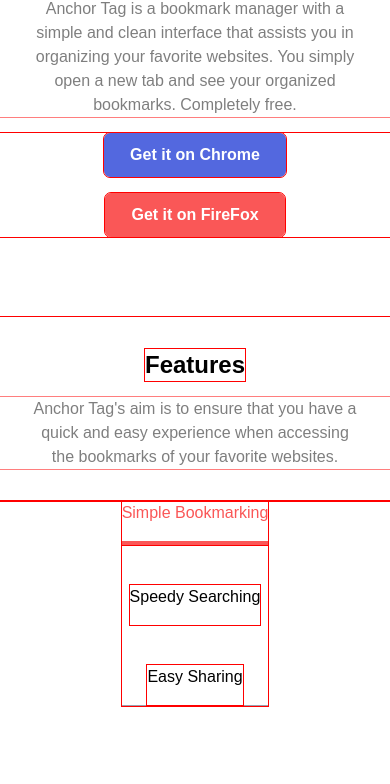
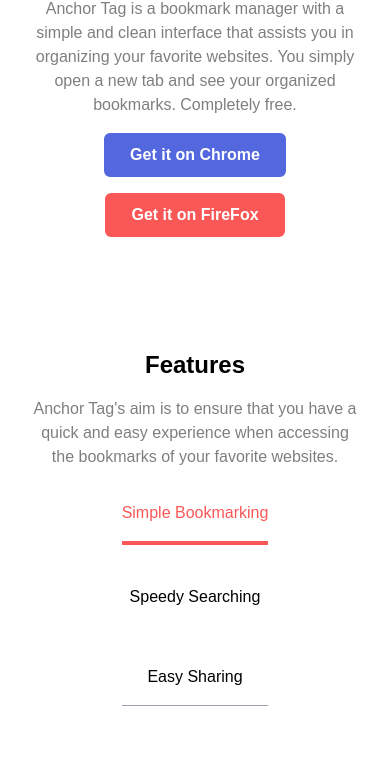
Before and after one commit to Olly-Codes/anchor-tag-landing, a React (Vite) app: page / in a window 390 px wide. Shown: the part 651-1435 px from the top of the page. Built offline with nearby package versions, Linux system fonts and the light colour scheme.

Commit message:
fix: fixed height in features section on mobile views

```diff
--- a/src/components/FeaturesSection.tsx
+++ b/src/components/FeaturesSection.tsx
@@ -44,7 +44,7 @@
 
 
   return (
-    <section id="Features" className="relative h-screen mt-20 lg:mt-0">
+    <section id="Features" className="h-auto relative md:h-screen mt-20 lg:mt-0">
         <div className="w-full flex flex-col justify-center items-center">
             <h2 className="text-2xl font-bold mb-4 mt-8">Features</h2>
             <p className="w-full md:w-100 text-center opacity-50 mb-8 px-8 lg:px-0">Anchor Tag's aim is to ensure that you have a quick and easy experience when accessing the bookmarks of your favorite websites.</p>
--- a/src/styles/style.css
+++ b/src/styles/style.css
@@ -10,7 +10,3 @@
 
   --font-rubik: "Rubik", sans-serif;
 }
-
-* {
-  outline: 1px solid red !important;
-}
```
